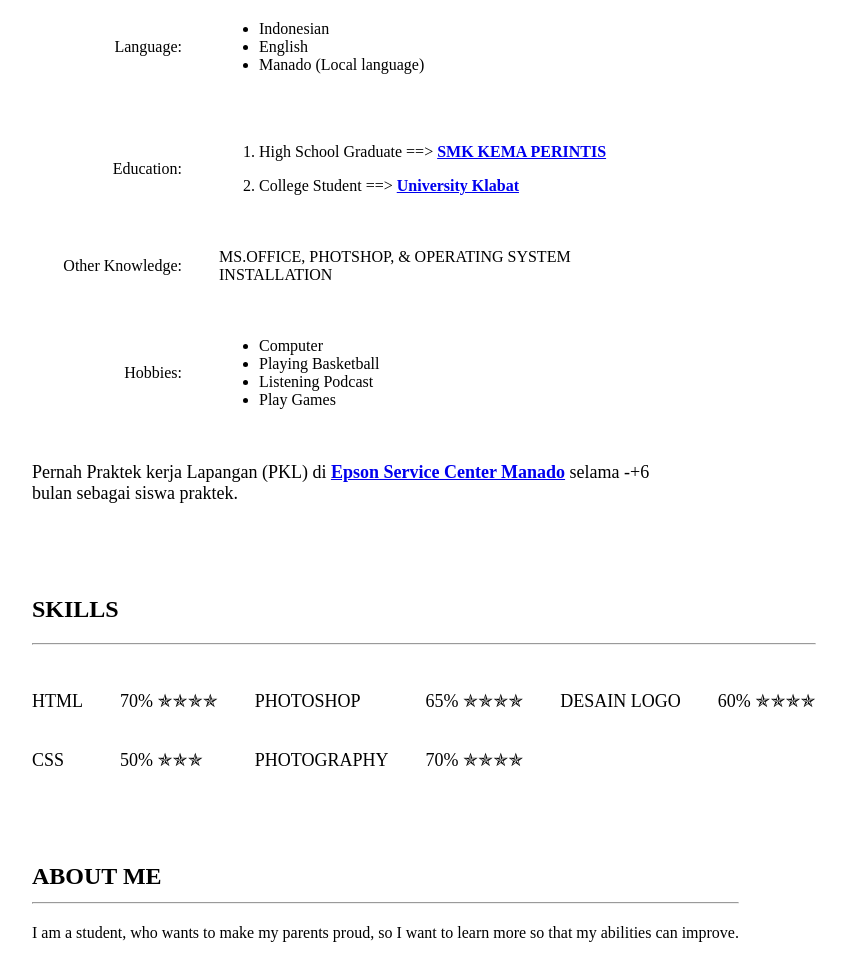
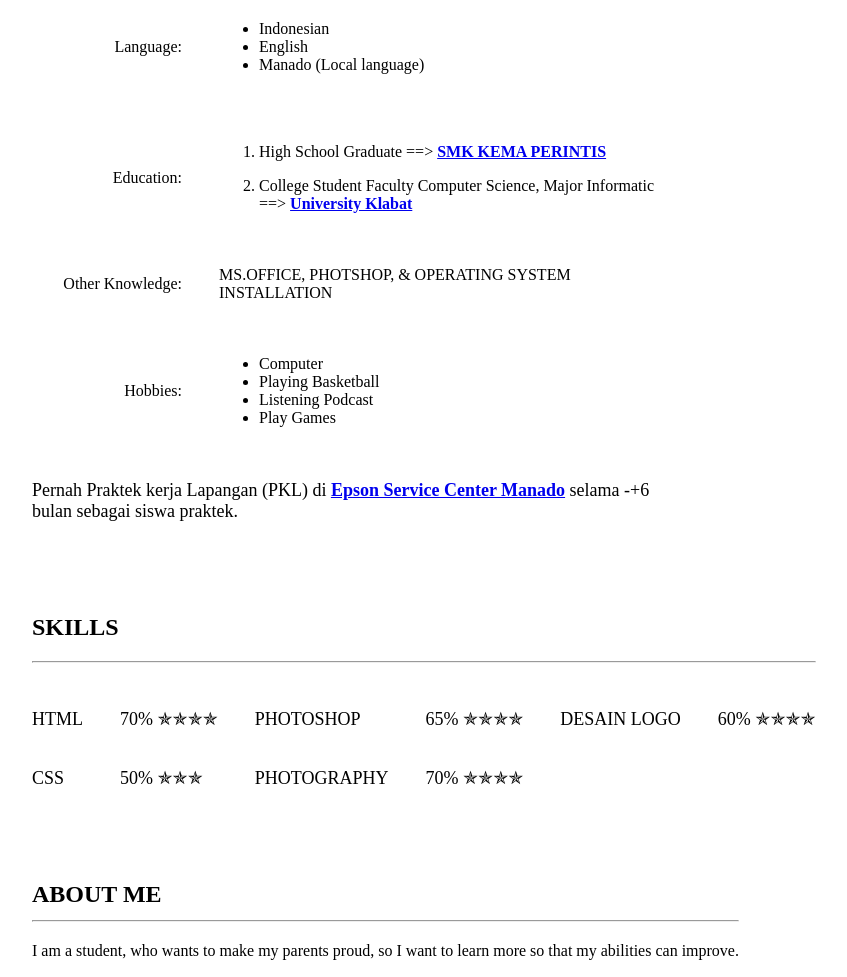
Before and after one commit to TimothyMulalinda/MyHomepage-BIODATA, a plain HTML site: page index.html in a window 1280 px wide. Shown: the part 1137-2114 px from the top of the page, without its empty margins (12-859 px from the left). Drawn offline with Linux system fonts and the light colour scheme; files whose address does not match are found by name.

Commit message:
Update index.html

```diff
--- a/index.html
+++ b/index.html
@@ -98,7 +98,7 @@
                         </li>
                         <li>
                             <p>
-                                College Student ==>
+                                College Student Faculty Computer Science, Major Informatic ==>
                                 <strong>
                                 <a href="http://fik.unklab.ac.id">University Klabat</a>
                                 </strong>
```
